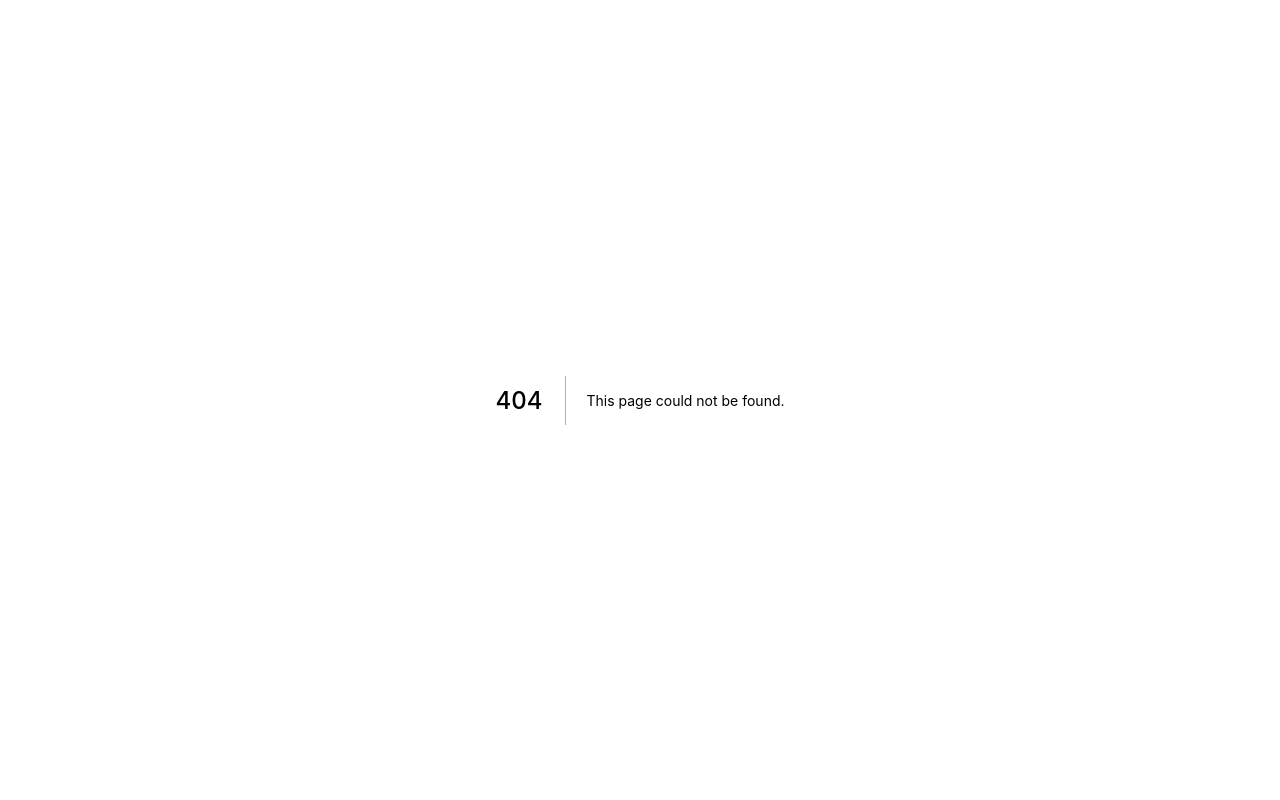
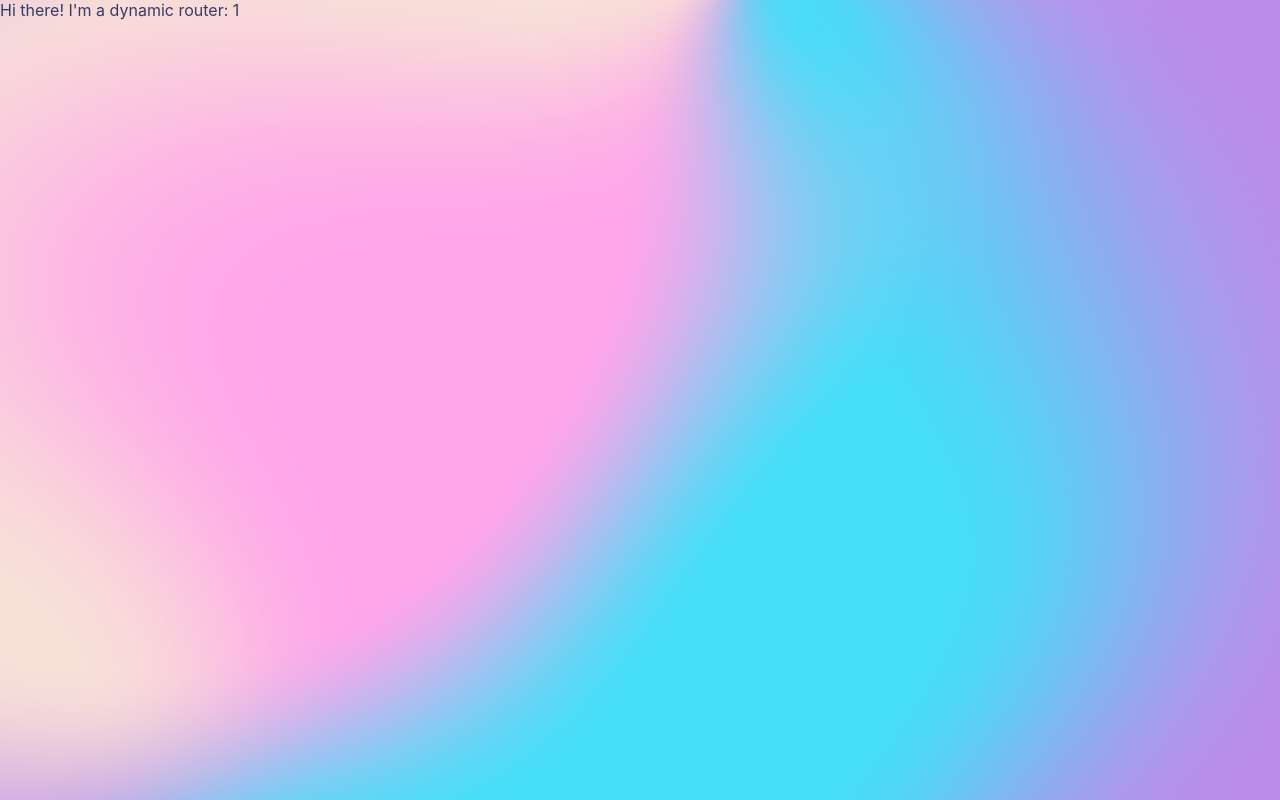
Before and after one commit to tridenda/discover-coffee-stores, a Next.js app: page /1 in a window 1280 px wide. Before the commit this address had no page. Built offline with nearby package versions, Linux system fonts and the light colour scheme.

Commit message:
added section-4 to alfa branch

```diff
--- /dev/null
+++ b/pages/[dynamic].js
@@ -0,0 +1,18 @@
+import { useRouter } from "next/router";
+import Head from "next/head";
+
+const DynamicRoute = () => {
+  const router = useRouter();
+  const query = router.query.dynamic;
+
+  return (
+    <div>
+      <Head>
+        <title>{query}</title>
+      </Head>
+      Hi there! I'm a dynamic router: {query}
+    </div>
+  );
+};
+
+export default DynamicRoute;
```
Also changed, not shown: pages/coffee-store/[id].js (added, +15 -0 lines), pages/courses/[slug].js (added, +10 -0 lines).
